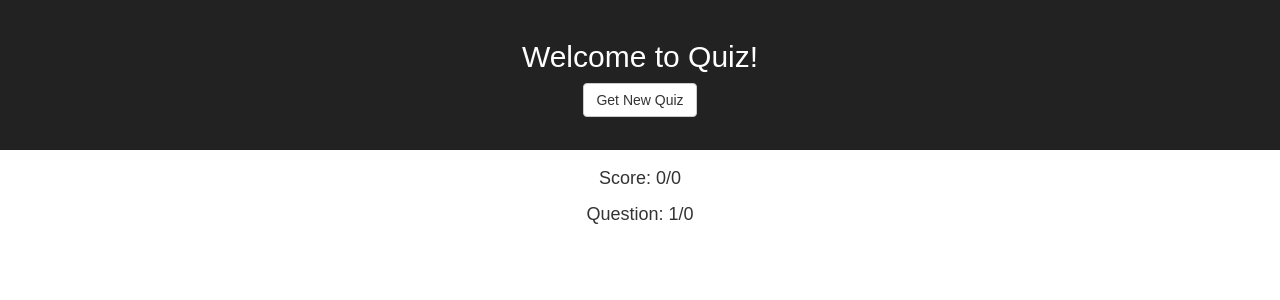
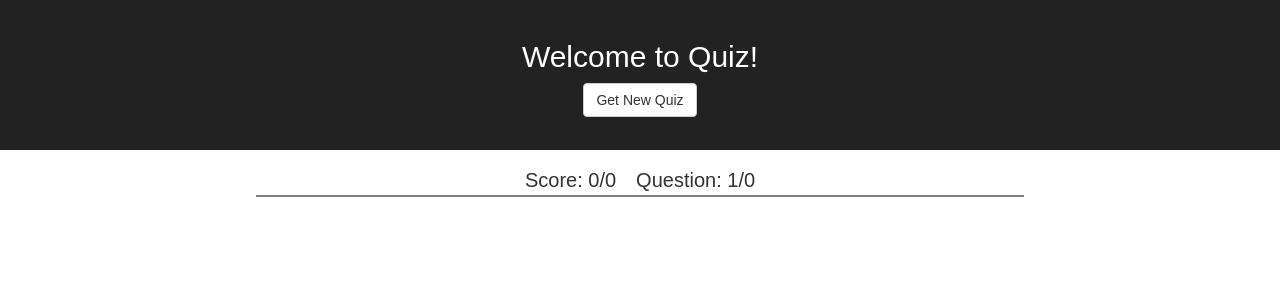
Before and after one commit to mendelB/quiz, a React (Create React App) app: page / in a window 1280 px wide. Shown: the top 300 px of the page. Built offline with nearby package versions, Linux system fonts and the light colour scheme; no server answers; the HTML template or start-up script is replaced by a standard one.

Commit message:
scoreboard styling

```diff
--- a/src/App.css
+++ b/src/App.css
@@ -21,3 +21,14 @@ button.list-group-item {
 }
 
 button:focus {outline:0;}
+
+.scoreboard {
+  border-bottom: 2px solid grey;
+  text-align: center;
+}
+
+.scoreboard p {
+  font-size: 20px;
+  margin: 10px;
+  display: inline;
+}
```
